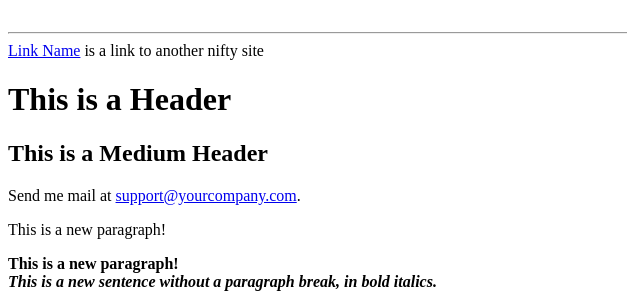
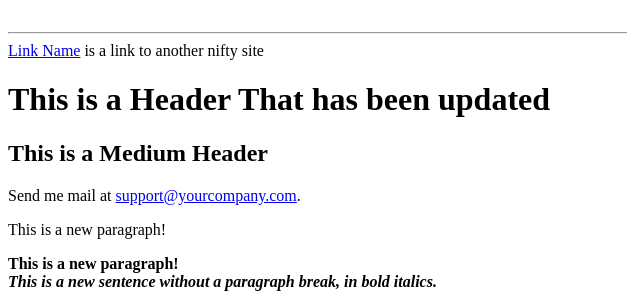
Before and after one commit to leanpanda/stagepanda2, a plain HTML site: page index.html in a window 1280 px wide. Shown: the top 293 px of the page, 0-627 px from the left. Drawn offline with Linux system fonts and the light colour scheme.

Commit message:
Update index.html

```diff
--- a/index.html
+++ b/index.html
@@ -7,7 +7,7 @@
 <HR>
 <a href="http://somegreatsite.com">Link Name</a>
 is a link to another nifty site
-<H1>This is a Header</H1>
+<H1>This is a Header That has been updated</H1>
 <H2>This is a Medium Header</H2>
 Send me mail at <a href="mailto:support@yourcompany.com">
 support@yourcompany.com</a>.
```
